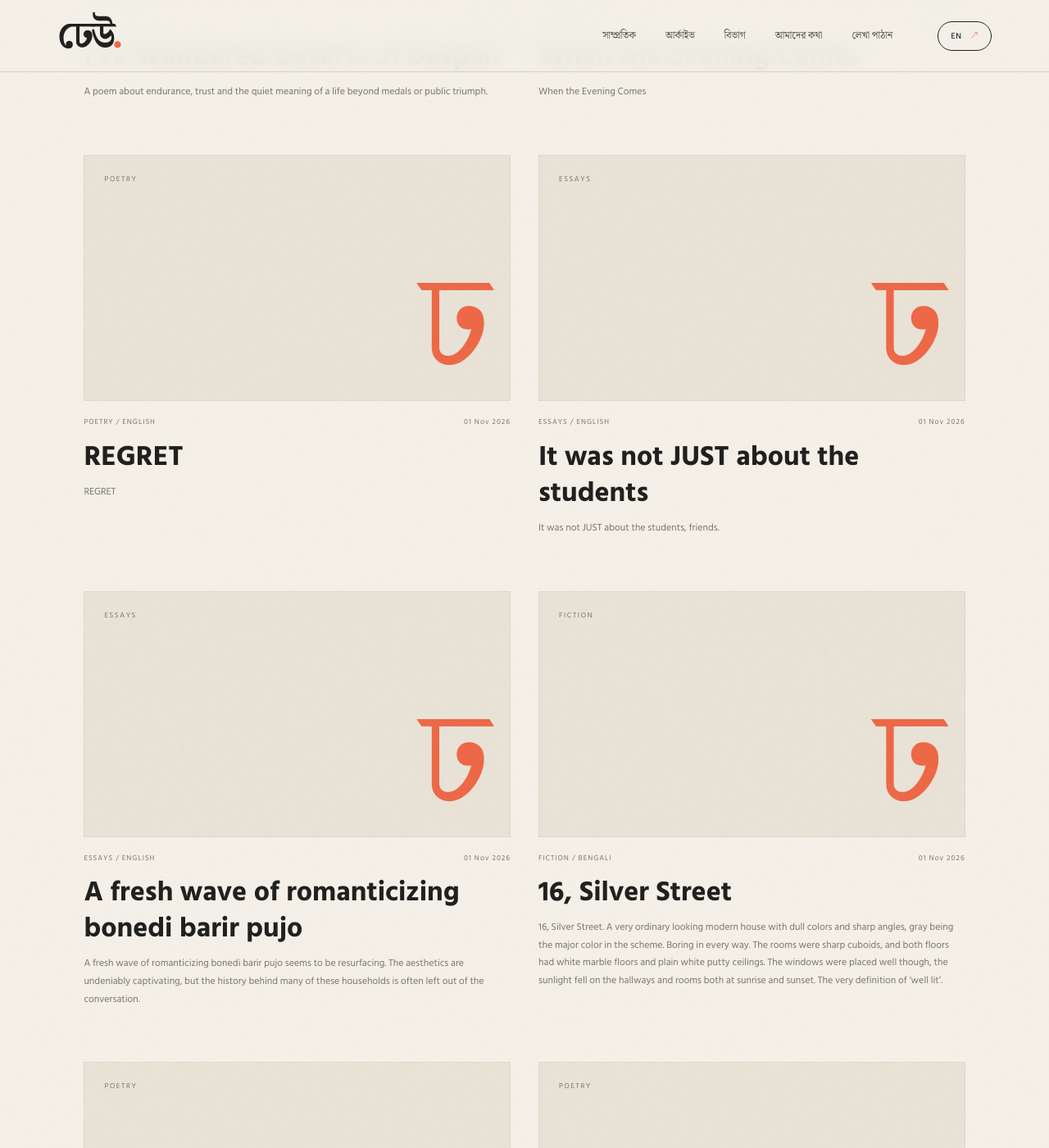
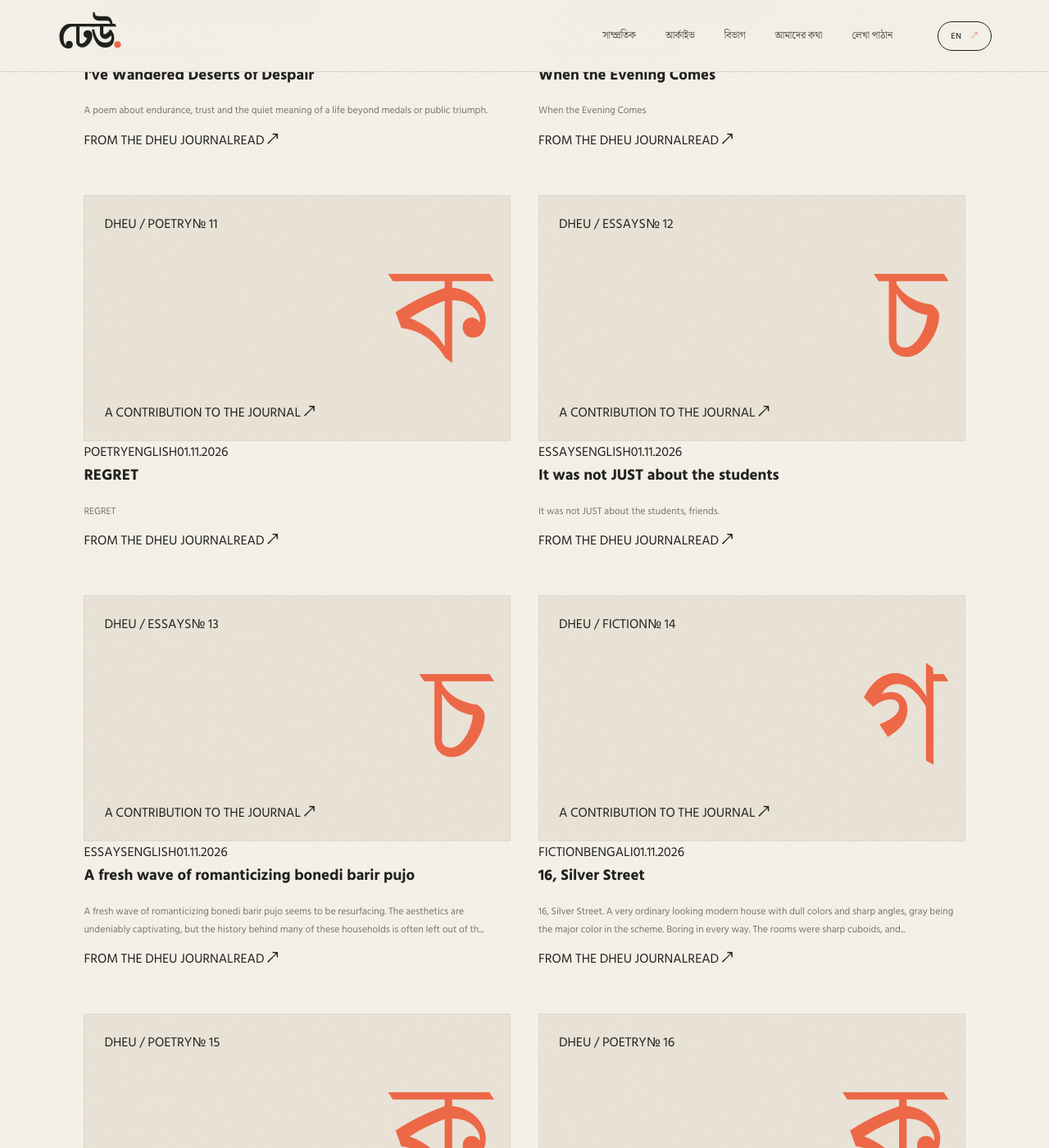
Before and after one commit to Dheu50/DHEU, a Jekyll site: the page built from archive/index.html, in a window 1280 px wide and 1400 px high, scrolled down 2982 px. Shown: the whole window at 82% size. Built offline with Jekyll 4.4.1, drawn with Linux system fonts in a browser that asks for light colours; some web fonts are replaced; some of the changed text lies outside the part shown.

Commit message:
Redesign archive as an editorial reading index

```diff
--- a/archive/index.html
+++ b/archive/index.html
@@ -3,60 +3,95 @@ layout: default
 permalink: /archive/
 title: Archive
 ---
+{% assign published = site.publications | where: "status", "published" | sort: "date" | reverse %}
+{% assign photographs = site.photographs | where: "status", "published" | reverse %}
+{% assign poetry_count = published | where: "category", "poetry" | size %}
+{% assign fiction_count = published | where: "category", "fiction" | size %}
+{% assign essay_count = published | where: "category", "essays" | size %}
+{% assign art_count = published | where: "category", "art" | size %}
+{% assign review_count = published | where: "category", "reviews" | size %}
+{% assign photo_count = 0 %}
+{% for collection in photographs %}{% if collection.photos.size > 0 %}{% assign photo_count = photo_count | plus: 1 %}{% endif %}{% endfor %}
+{% assign total_count = published.size | plus: photo_count %}
+
 <section class="archive-page section">
-  <p class="eyebrow">DHEU — THE JOURNAL</p>
-  <div class="section-heading archive-heading">
-    <div><h1 data-bn="প্রকাশনার <em>আর্কাইভ</em>" data-en="The <em>Archive</em>">প্রকাশনার <em>আর্কাইভ</em></h1></div>
-    <p class="heading-note" data-bn="লেখা, ছবি ও শিল্প—ঢেউ-এর সমস্ত প্রকাশনা এক জায়গায়।" data-en="Writing, photographs and art, gathered in one place.">লেখা, ছবি ও শিল্প—ঢেউ-এর সমস্ত প্রকাশনা এক জায়গায়।</p>
+  <div class="archive-masthead">
+    <div class="archive-masthead-top"><span>ঢেউ. / THE JOURNAL</span><span>ISSUE 001 <i>✳</i> 2026</span></div>
+    <div class="archive-masthead-main">
+      <div class="archive-title-wrap">
+        <p class="eyebrow">THE COMPLETE INDEX / 01—26</p>
+        <h1>Words<br><em>in motion.</em></h1>
+        <p class="archive-bengali-title">প্রকাশনার আর্কাইভ</p>
       </div>
-  <div class="archive-controls">
-    <input id="archiveSearch" type="search" placeholder="Search title, author or collection / খুঁজুন" aria-label="Search archive">
-    <select id="categoryFilter" aria-label="Filter by category">
-      <option value="">All sections / সব বিভাগ</option>
-      <option value="poetry">Poetry</option><option value="fiction">Fiction</option><option value="essays">Essays</option>
-      <option value="photography">Photography</option><option value="art">Art</option><option value="reviews">Reviews</option>
-    </select>
-    <select id="languageFilter" aria-label="Filter by language">
-      <option value="">All languages / সব ভাষা</option><option value="bengali">Bengali</option><option value="english">English</option><option value="bilingual">Bilingual</option>
-    </select>
+      <div class="archive-masthead-aside">
+        <span class="archive-aside-mark">ঢ</span>
+        <p>A living record of writing, images and ideas. Browse by form, follow a voice, or find something unexpected.</p>
+        <span class="archive-total"><strong>{{ total_count }}</strong> ENTRIES IN THE JOURNAL</span>
+      </div>
+    </div>
+    <div class="archive-masthead-bottom"><span>POETRY · FICTION · ESSAYS · PHOTOGRAPHY · ART · REVIEWS</span><a href="#archive-index">EXPLORE THE INDEX <b>↓</b></a></div>
   </div>
 
-  {% assign published = site.publications | where: "status", "published" | sort: "date" | reverse %}
-  <div class="archive-grid" id="archiveGrid">
+  <nav class="archive-section-nav" aria-label="Browse archive sections">
+    <a href="{{ '/archive/' | relative_url }}" data-archive-link="">ALL <span>{{ total_count | prepend: '0' | slice: -2, 2 }}</span></a>
+    <a href="?category=poetry" data-archive-link="poetry">POETRY <span>{{ poetry_count | prepend: '0' | slice: -2, 2 }}</span></a>
+    <a href="?category=fiction" data-archive-link="fiction">FICTION <span>{{ fiction_count | prepend: '0' | slice: -2, 2 }}</span></a>
+    <a href="?category=essays" data-archive-link="essays">ESSAYS <span>{{ essay_count | prepend: '0' | slice: -2, 2 }}</span></a>
+    <a href="?category=photography" data-archive-link="photography">PHOTOGRAPHY <span>{{ photo_count | prepend: '0' | slice: -2, 2 }}</span></a>
+    <a href="?category=art" data-archive-link="art">ART <span>{{ art_count | prepend: '0' | slice: -2, 2 }}</span></a>
+    <a href="?category=reviews" data-archive-link="reviews">REVIEWS <span>{{ review_count | prepend: '0' | slice: -2, 2 }}</span></a>
+  </nav>
+
+  <div class="archive-index-heading" id="archive-index">
+    <div><p class="eyebrow">THE READING ROOM / 2026</p><h2>Browse the <em>collection.</em></h2></div>
+    <p>Every contribution has its own place. Use the filters to narrow the collection.</p>
+  </div>
+
+  <div class="archive-tools">
+    <label class="archive-search-wrap"><span>SEARCH THE JOURNAL</span><input id="archiveSearch" type="search" placeholder="Title, writer or a phrase…" aria-label="Search archive"><b>⌕</b></label>
+    <label class="archive-filter-wrap"><span>SECTION</span><select id="categoryFilter" aria-label="Filter by category">
+      <option value="">All sections</option><option value="poetry">Poetry</option><option value="fiction">Fiction</option><option value="essays">Essays</option><option value="photography">Photography</option><option value="art">Art</option><option value="reviews">Reviews</option>
+    </select></label>
+    <label class="archive-filter-wrap"><span>LANGUAGE</span><select id="languageFilter" aria-label="Filter by language">
+      <option value="">All languages</option><option value="bengali">Bengali</option><option value="english">English</option><option value="bilingual">Bilingual</option>
+    </select></label>
+  </div>
+
+  <div class="archive-results-line"><span id="archiveResultCount">{{ total_count }} CONTRIBUTIONS</span><span>NEWEST FIRST <i>↘</i></span></div>
+  <div class="archive-grid archive-editorial-grid" id="archiveGrid">
     {% for post in published %}
-    <article class="archive-card archive-publication" data-category="{{ post.category | default: 'writing' }}" data-language="{{ post.language }}" data-search="{{ post.title | default: post.name | downcase | escape }} {{ post.author | downcase | escape }} {{ post.excerpt | strip_html | downcase | escape }}">
-      <a class="archive-card-image{% unless post.cover_image %} archive-card-no-image{% endunless %}" href="{{ post.url | relative_url }}">
-        {% if post.cover_image %}
-          <img src="{{ post.cover_image | relative_url }}" alt="{{ post.image_caption | default: post.title | escape }}" loading="lazy">
-        {% else %}
-          <span class="archive-type-mark">{{ post.category | default: "DHEU" | upcase }}</span><span class="archive-type-letter">ঢ</span>
-        {% endif %}
+      {% assign tile_letter = "ঢ" %}
+      {% case post.category %}{% when "poetry" %}{% assign tile_letter = "ক" %}{% when "fiction" %}{% assign tile_letter = "গ" %}{% when "essays" %}{% assign tile_letter = "চ" %}{% when "art" %}{% assign tile_letter = "র" %}{% when "reviews" %}{% assign tile_letter = "প" %}{% endcase %}
+      <article class="archive-card archive-publication archive-card-{{ post.category | default: 'writing' }}" data-category="{{ post.category | default: 'writing' }}" data-language="{{ post.language }}" data-search="{{ post.title | default: post.name | downcase | escape }} {{ post.author | downcase | escape }} {{ post.excerpt | strip_html | downcase | escape }}">
+        <a class="archive-card-image{% unless post.cover_image %} archive-card-no-image{% endunless %}" href="{{ post.url | relative_url }}" aria-label="Read {{ post.title | escape }}">
+          {% if post.cover_image %}<img src="{{ post.cover_image | relative_url }}" alt="{{ post.image_caption | default: post.title | escape }}" loading="lazy">
+          {% else %}<span class="archive-tile-top"><span>DHEU / {{ post.category | default: "JOURNAL" | upcase }}</span><span>№ {{ forloop.index | prepend: '0' | slice: -2, 2 }}</span></span><span class="archive-type-letter">{{ tile_letter }}</span><span class="archive-tile-bottom">A CONTRIBUTION TO THE JOURNAL <b>↗</b></span>{% endif %}
         </a>
-      <div class="card-meta"><span>{{ post.category | default: "Writing" | upcase }}{% if post.language %} / {{ post.language | upcase }}{% endif %}</span>{% if post.date %}<span>{{ post.date | date: "%d %b %Y" }}</span>{% endif %}</div>
-      <h2><a href="{{ post.url | relative_url }}">{{ post.title | default: post.name | default: "Untitled contribution" | escape }}</a></h2>
-      {% if post.excerpt %}<p>{{ post.excerpt | strip_html | escape }}</p>{% endif %}
-      {% if post.author %}<span class="byline">{{ post.author | escape }}</span>{% endif %}
+        <div class="archive-card-meta"><span>{{ post.category | default: "Writing" | upcase }}</span><span>{% if post.language %}{{ post.language | upcase }}{% endif %}</span><span>{% if post.date %}{{ post.date | date: "%d.%m.%Y" }}{% endif %}</span></div>
+        <h3><a href="{{ post.url | relative_url }}">{{ post.title | default: post.name | default: "Untitled contribution" | escape }}</a></h3>
+        {% if post.excerpt %}<p class="archive-card-excerpt">{{ post.excerpt | strip_html | normalize_whitespace | truncate: 190 | escape }}</p>{% endif %}
+        <div class="archive-card-footer"><span>{% if post.author %}BY {{ post.author | escape }}{% else %}FROM THE DHEU JOURNAL{% endif %}</span><a href="{{ post.url | relative_url }}" aria-label="Read {{ post.title | escape }}">READ <b>↗</b></a></div>
       </article>
     {% endfor %}
 
-    {% assign photographs = site.photographs | where: "status", "published" | reverse %}
     {% for collection in photographs %}
       {% assign cover = collection.photos | first %}
       {% if collection.photos.size > 0 %}
         {% assign collection_name = collection.collection_title | default: collection.photographer | default: "Untitled collection" %}
         <article class="archive-card archive-photo-card" data-category="photography" data-language="" data-search="{{ collection_name | downcase | escape }} {{ collection.photographer | downcase | escape }} {% for photo in collection.photos %}{{ photo.caption | downcase | escape }} {% endfor %}">
-        <a class="archive-card-image" href="{{ '/photography/' | relative_url }}#collection-{{ collection.slug }}">
+          <a class="archive-card-image archive-photo-cover" href="{{ '/photography/' | relative_url }}#collection-{{ collection.slug }}">
             <img src="{{ cover.image | relative_url }}" alt="{{ cover.caption | default: collection_name | escape }}" loading="lazy">
-          <span class="archive-photo-count">{{ collection.photos.size }} FRAMES</span>
+            <span class="archive-photo-count">{{ collection.photos.size }} FRAMES</span><span class="archive-photo-open">OPEN COLLECTION ↗</span>
           </a>
-        <div class="card-meta"><span>PHOTOGRAPHY / COLLECTION</span><span>{{ collection.date | date: "%d %b %Y" }}</span></div>
-        <h2><a href="{{ '/photography/' | relative_url }}#collection-{{ collection.slug }}">{{ collection_name | escape }}</a></h2>
-        {% if collection.introduction %}<p>{{ collection.introduction | strip_html | escape }}</p>{% endif %}
-        {% if collection.photographer %}<span class="byline">PHOTOGRAPHER / {{ collection.photographer | escape }}</span>{% else %}<span class="byline">DHEU VISUAL ARCHIVE</span>{% endif %}
+          <div class="archive-card-meta"><span>PHOTOGRAPHY</span><span>VISUAL JOURNAL</span><span>{% if collection.date %}{{ collection.date | date: "%d.%m.%Y" }}{% endif %}</span></div>
+          <h3><a href="{{ '/photography/' | relative_url }}#collection-{{ collection.slug }}">{{ collection_name | escape }}</a></h3>
+          {% if collection.introduction %}<p class="archive-card-excerpt">{{ collection.introduction | strip_html | normalize_whitespace | truncate: 190 | escape }}</p>{% endif %}
+          <div class="archive-card-footer"><span>{% if collection.photographer %}BY {{ collection.photographer | escape }}{% else %}DHEU VISUAL ARCHIVE{% endif %}</span><a href="{{ '/photography/' | relative_url }}#collection-{{ collection.slug }}">VIEW <b>↗</b></a></div>
         </article>
       {% endif %}
     {% endfor %}
   </div>
-  <p class="archive-empty" id="archiveEmpty" hidden>No entries match your search / কোনও প্রকাশনা পাওয়া যায়নি।</p>
+  <div class="archive-empty" id="archiveEmpty" hidden><span>✳</span><h3>Nothing in this frame.</h3><p>Try another section or clear your search.</p><button type="button" id="archiveReset">SHOW ALL ENTRIES</button></div>
+  <div class="archive-end-note"><span>ঢেউ. — WORDS, IMAGES & IDEAS</span><p>The archive is never<br><em>quite finished.</em></p><a href="#top">BACK TO TOP ↑</a></div>
 </section>
 <script src="{{ '/archive.js' | relative_url }}" defer></script>
```
Lines whose indentation alone changed are shown as unchanged.
